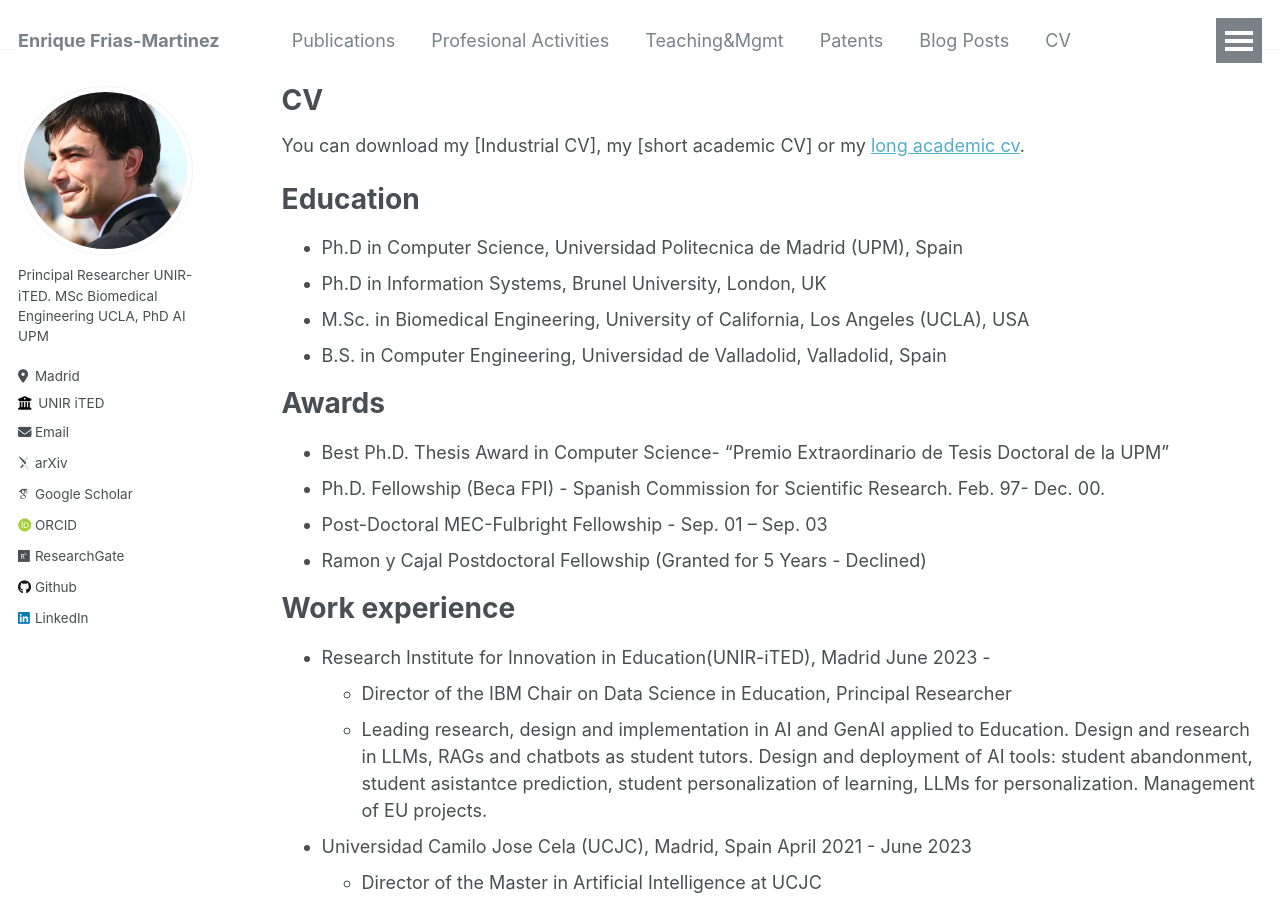
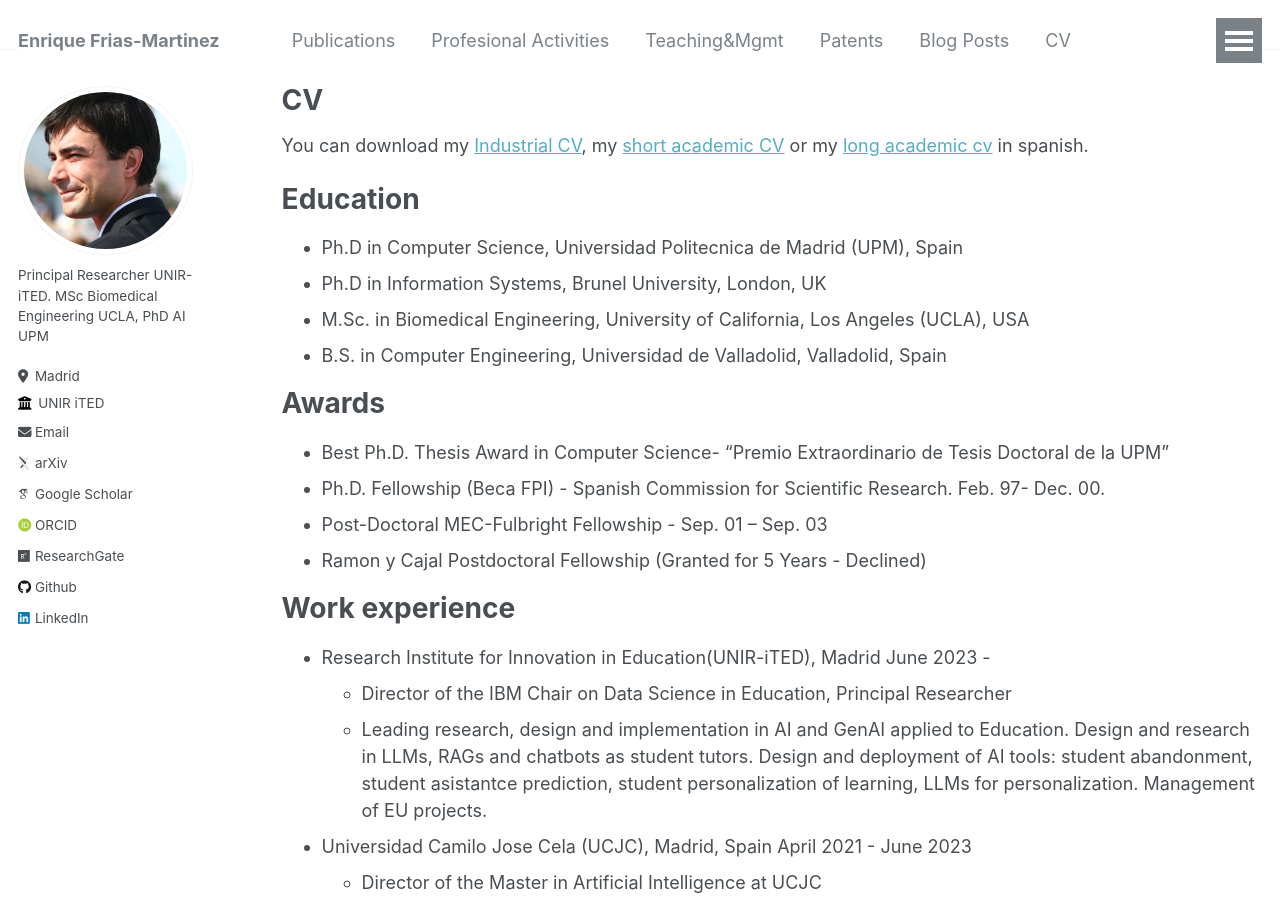
Before and after one commit to ENriqueFRiasM/enriquefriasm.github.io, a Jekyll site: the page built from _pages/cv.md, in a window 1280 px wide and 900 px high. Built offline with Jekyll 4.4.1, drawn with Linux system fonts in a browser that asks for light colours; some web fonts are replaced.

Commit message:
Update cv.md

```diff
--- a/_pages/cv.md
+++ b/_pages/cv.md
@@ -9,7 +9,7 @@ redirect_from:
 
 {% include base_path %}
 
-You can download my [Industrial CV], my [short academic CV] or my [long academic cv](in spanish).
+You can download my [Industrial CV](http://enriquefriasm.github.io/files/CV_TEC), my [short academic CV](http://enriquefriasm.github.io/files/CV_AC) or my [long academic cv](http://enriquefriasm.github.io/files/CV_AC_LONG) in spanish.
 
 
 Education
```
